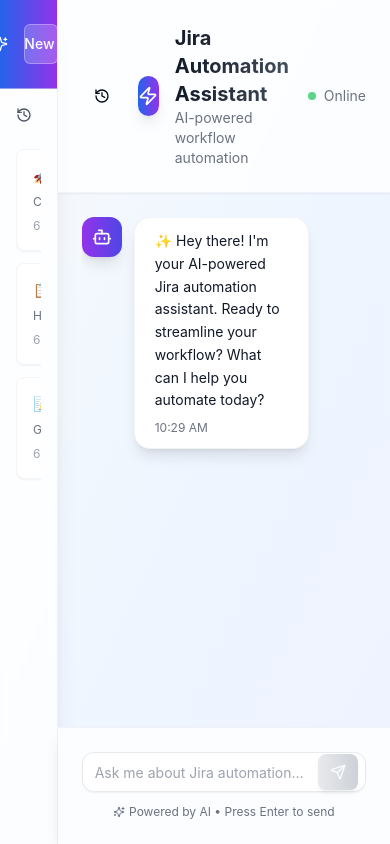
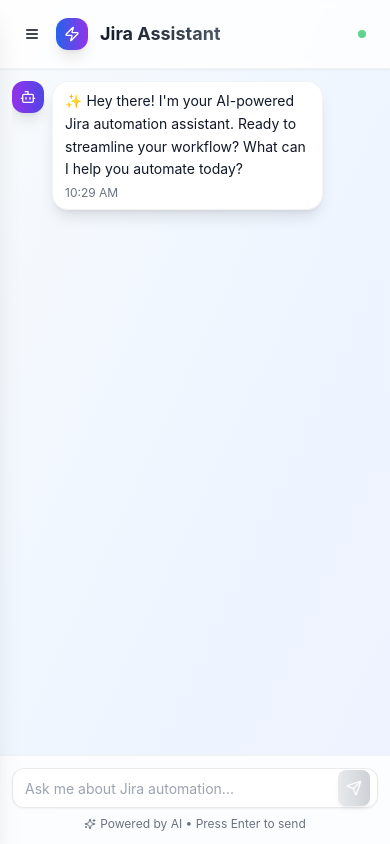
Before and after one commit to Manav1011/jira-chat-automator, a React (Vite) app: page / in a window 390 px wide. Built offline with nearby package versions, Linux system fonts and the light colour scheme.

Commit message:
Fix: Make UI fully responsive
- Improved responsiveness across all devices.
- Optimized layout and elements for various screen sizes.
- Enhanced mobile and tablet user experience.

```diff
--- a/src/pages/Index.tsx
+++ b/src/pages/Index.tsx
@@ -1,6 +1,6 @@
 
 import React, { useState, useRef, useEffect } from 'react';
-import { Send, History, MessageCircle, Bot, User, Sparkles, Zap } from 'lucide-react';
+import { Send, History, MessageCircle, Bot, User, Sparkles, Zap, Menu, X } from 'lucide-react';
 import { Button } from "@/components/ui/button";
 import { Input } from "@/components/ui/input";
 import { ScrollArea } from "@/components/ui/scroll-area";
@@ -56,7 +56,7 @@ const Index = () => {
     }
   ]);
   const [currentChatId, setCurrentChatId] = useState('current');
-  const [sidebarOpen, setSidebarOpen] = useState(true);
+  const [sidebarOpen, setSidebarOpen] = useState(false);
   const messagesEndRef = useRef<HTMLDivElement>(null);
   const inputRef = useRef<HTMLInputElement>(null);
 
@@ -123,6 +123,7 @@ const Index = () => {
       }
     ]);
     setCurrentChatId('new-' + Date.now());
+    setSidebarOpen(false); // Close sidebar on mobile after selection
   };
 
   const loadChatHistory = (chat: ChatHistory) => {
@@ -141,39 +142,62 @@ const Index = () => {
       }
     ]);
     setCurrentChatId(chat.id);
+    setSidebarOpen(false); // Close sidebar on mobile after selection
   };
 
   return (
     <div className="flex h-screen bg-gradient-to-br from-slate-50 via-blue-50 to-indigo-50">
+      {/* Mobile Overlay */}
+      {sidebarOpen && (
+        <div
+          className="fixed inset-0 bg-black/50 z-40 lg:hidden"
+          onClick={() => setSidebarOpen(false)}
+        />
+      )}
+
       {/* Sidebar */}
-      <div className={`${sidebarOpen ? 'w-80' : 'w-0'} transition-all duration-300 overflow-hidden bg-white/80 backdrop-blur-sm border-r border-gray-200/50 flex flex-col shadow-xl`}>
-        <div className="p-6 border-b border-gray-200/50 bg-gradient-to-r from-blue-600 to-purple-600">
+      <div className={`${
+        sidebarOpen ? 'translate-x-0' : '-translate-x-full'
+      } lg:translate-x-0 fixed lg:relative z-50 lg:z-auto transition-transform duration-300 ease-in-out w-80 lg:w-80 xl:w-96 h-full bg-white/90 backdrop-blur-sm border-r border-gray-200/50 flex flex-col shadow-xl`}>
+        {/* Close button for mobile */}
+        <div className="lg:hidden absolute top-4 right-4 z-10">
+          <Button
+            variant="ghost"
+            size="sm"
+            onClick={() => setSidebarOpen(false)}
+            className="p-2"
+          >
+            <X className="w-5 h-5" />
+          </Button>
+        </div>
+
+        <div className="p-4 lg:p-6 border-b border-gray-200/50 bg-gradient-to-r from-blue-600 to-purple-600">
           <Button
             onClick={startNewChat}
-            className="w-full bg-white/20 hover:bg-white/30 text-white border border-white/30 backdrop-blur-sm transition-all duration-200 hover:scale-105"
+            className="w-full bg-white/20 hover:bg-white/30 text-white border border-white/30 backdrop-blur-sm transition-all duration-200 hover:scale-105 text-sm lg:text-base"
           >
             <Sparkles className="w-4 h-4 mr-2" />
             New Chat
           </Button>
         </div>
 
-        <ScrollArea className="flex-1 p-4">
+        <ScrollArea className="flex-1 p-3 lg:p-4">
           <div className="space-y-3">
-            <h3 className="text-sm font-semibold text-gray-600 mb-6 flex items-center">
-              <History className="w-4 h-4 mr-2" />
+            <h3 className="text-xs lg:text-sm font-semibold text-gray-600 mb-4 lg:mb-6 flex items-center">
+              <History className="w-3 h-3 lg:w-4 lg:h-4 mr-2" />
               Recent Conversations
             </h3>
             {chatHistory.map((chat) => (
               <Card
                 key={chat.id}
-                className={`p-4 cursor-pointer hover:bg-gradient-to-r hover:from-blue-50 hover:to-purple-50 transition-all duration-200 hover:scale-[1.02] hover:shadow-md ${
+                className={`p-3 lg:p-4 cursor-pointer hover:bg-gradient-to-r hover:from-blue-50 hover:to-purple-50 transition-all duration-200 hover:scale-[1.02] hover:shadow-md ${
                   currentChatId === chat.id ? 'bg-gradient-to-r from-blue-50 to-purple-50 border-blue-200 shadow-md' : 'border-gray-100'
                 }`}
                 onClick={() => loadChatHistory(chat)}
               >
-                <h4 className="font-semibold text-sm text-gray-900 truncate">{chat.title}</h4>
-                <p className="text-xs text-gray-500 mt-2 truncate">{chat.lastMessage}</p>
-                <p className="text-xs text-gray-400 mt-2">
+                <h4 className="font-semibold text-xs lg:text-sm text-gray-900 truncate">{chat.title}</h4>
+                <p className="text-xs text-gray-500 mt-1 lg:mt-2 truncate">{chat.lastMessage}</p>
+                <p className="text-xs text-gray-400 mt-1 lg:mt-2">
                   {chat.timestamp.toLocaleDateString()}
                 </p>
               </Card>
@@ -183,65 +207,65 @@ const Index = () => {
       </div>
 
       {/* Main Chat Area */}
-      <div className="flex-1 flex flex-col">
+      <div className="flex-1 flex flex-col min-w-0">
         {/* Header */}
-        <div className="bg-white/80 backdrop-blur-sm border-b border-gray-200/50 p-6 flex items-center justify-between shadow-sm">
-          <div className="flex items-center">
+        <div className="bg-white/80 backdrop-blur-sm border-b border-gray-200/50 p-4 lg:p-6 flex items-center justify-between shadow-sm">
+          <div className="flex items-center min-w-0">
             <Button
               variant="ghost"
               size="sm"
               onClick={() => setSidebarOpen(!sidebarOpen)}
-              className="mr-4 hover:bg-gray-100/50 hover:scale-105 transition-all duration-200"
+              className="mr-2 lg:mr-4 hover:bg-gray-100/50 hover:scale-105 transition-all duration-200 p-2"
             >
-              <History className="w-5 h-5" />
+              <Menu className="w-4 h-4 lg:w-5 lg:h-5" />
             </Button>
-            <div className="flex items-center">
-              <div className="w-10 h-10 bg-gradient-to-r from-blue-600 to-purple-600 rounded-xl flex items-center justify-center mr-4 shadow-lg">
-                <Zap className="w-5 h-5 text-white" />
+            <div className="flex items-center min-w-0">
+              <div className="w-8 h-8 lg:w-10 lg:h-10 bg-gradient-to-r from-blue-600 to-purple-600 rounded-xl flex items-center justify-center mr-3 lg:mr-4 shadow-lg flex-shrink-0">
+                <Zap className="w-4 h-4 lg:w-5 lg:h-5 text-white" />
               </div>
-              <div>
-                <h1 className="text-xl font-bold bg-gradient-to-r from-gray-900 to-gray-600 bg-clip-text text-transparent">
-                  Jira Automation Assistant
+              <div className="min-w-0">
+                <h1 className="text-lg lg:text-xl font-bold bg-gradient-to-r from-gray-900 to-gray-600 bg-clip-text text-transparent truncate">
+                  Jira Assistant
                 </h1>
-                <p className="text-sm text-gray-500">AI-powered workflow automation</p>
+                <p className="text-xs lg:text-sm text-gray-500 hidden sm:block">AI-powered automation</p>
               </div>
             </div>
           </div>
-          <div className="flex items-center text-sm text-gray-500">
+          <div className="flex items-center text-xs lg:text-sm text-gray-500 flex-shrink-0">
             <div className="w-2 h-2 bg-green-500 rounded-full mr-2 animate-pulse"></div>
-            Online
+            <span className="hidden sm:inline">Online</span>
           </div>
         </div>
 
         {/* Messages */}
-        <ScrollArea className="flex-1 p-6">
-          <div className="max-w-4xl mx-auto space-y-6">
+        <ScrollArea className="flex-1 p-3 lg:p-6">
+          <div className="max-w-4xl mx-auto space-y-4 lg:space-y-6">
             {messages.map((message) => (
               <div
                 key={message.id}
                 className={`flex ${message.isUser ? 'justify-end' : 'justify-start'} animate-fade-in`}
               >
-                <div className={`flex max-w-[80%] ${message.isUser ? 'flex-row-reverse' : 'flex-row'}`}>
-                  <div className={`flex-shrink-0 ${message.isUser ? 'ml-3' : 'mr-3'}`}>
-                    <div className={`w-10 h-10 rounded-xl flex items-center justify-center shadow-lg ${
+                <div className={`flex max-w-[85%] sm:max-w-[80%] lg:max-w-[70%] ${message.isUser ? 'flex-row-reverse' : 'flex-row'}`}>
+                  <div className={`flex-shrink-0 ${message.isUser ? 'ml-2 lg:ml-3' : 'mr-2 lg:mr-3'}`}>
+                    <div className={`w-8 h-8 lg:w-10 lg:h-10 rounded-xl flex items-center justify-center shadow-lg ${
                       message.isUser
                         ? 'bg-gradient-to-r from-blue-600 to-blue-700'
                         : 'bg-gradient-to-r from-purple-600 to-indigo-600'
                     }`}>
                       {message.isUser ? (
-                        <User className="w-5 h-5 text-white" />
+                        <User className="w-4 h-4 lg:w-5 lg:h-5 text-white" />
                       ) : (
-                        <Bot className="w-5 h-5 text-white" />
+                        <Bot className="w-4 h-4 lg:w-5 lg:h-5 text-white" />
                       )}
                     </div>
                   </div>
-                  <div className={`rounded-2xl px-5 py-3 shadow-lg ${
+                  <div className={`rounded-2xl px-3 py-2 lg:px-5 lg:py-3 shadow-lg ${
                     message.isUser
                       ? 'bg-gradient-to-r from-blue-600 to-blue-700 text-white'
                       : 'bg-white border border-gray-200/50 text-gray-900 backdrop-blur-sm'
                   }`}>
-                    <p className="text-sm leading-relaxed">{message.content}</p>
-                    <p className={`text-xs mt-2 ${
+                    <p className="text-sm leading-relaxed break-words">{message.content}</p>
+                    <p className={`text-xs mt-1 lg:mt-2 ${
                       message.isUser ? 'text-blue-100' : 'text-gray-500'
                     }`}>
                       {message.timestamp.toLocaleTimeString([], { hour: '2-digit', minute: '2-digit' })}
@@ -254,13 +278,13 @@ const Index = () => {
             {/* Typing Indicator */}
             {isTyping && (
               <div className="flex justify-start animate-fade-in">
-                <div className="flex max-w-[80%]">
-                  <div className="flex-shrink-0 mr-3">
-                    <div className="w-10 h-10 rounded-xl bg-gradient-to-r from-purple-600 to-indigo-600 flex items-center justify-center shadow-lg">
-                      <Bot className="w-5 h-5 text-white" />
+                <div className="flex max-w-[85%] sm:max-w-[80%] lg:max-w-[70%]">
+                  <div className="flex-shrink-0 mr-2 lg:mr-3">
+                    <div className="w-8 h-8 lg:w-10 lg:h-10 rounded-xl bg-gradient-to-r from-purple-600 to-indigo-600 flex items-center justify-center shadow-lg">
+                      <Bot className="w-4 h-4 lg:w-5 lg:h-5 text-white" />
                     </div>
                   </div>
-                  <div className="bg-white border border-gray-200/50 rounded-2xl px-5 py-3 shadow-lg backdrop-blur-sm">
+                  <div className="bg-white border border-gray-200/50 rounded-2xl px-3 py-2 lg:px-5 lg:py-3 shadow-lg backdrop-blur-sm">
                     <div className="flex space-x-1">
                       <div className="w-2 h-2 bg-purple-400 rounded-full animate-bounce"></div>
                       <div className="w-2 h-2 bg-purple-400 rounded-full animate-bounce" style={{ animationDelay: '0.2s' }}></div>
@@ -275,9 +299,9 @@ const Index = () => {
         </ScrollArea>
 
         {/* Input Area */}
-        <div className="bg-white/80 backdrop-blur-sm border-t border-gray-200/50 p-6 shadow-lg">
+        <div className="bg-white/80 backdrop-blur-sm border-t border-gray-200/50 p-3 lg:p-6 shadow-lg">
           <div className="max-w-4xl mx-auto">
-            <div className="flex items-center space-x-4">
+            <div className="flex items-center space-x-2 lg:space-x-4">
               <div className="flex-1 relative">
                 <Input
                   ref={inputRef}
@@ -285,19 +309,19 @@ const Index = () => {
                   onChange={(e) => setInputValue(e.target.value)}
                   onKeyPress={handleKeyPress}
                   placeholder="Ask me about Jira automation..."
-                  className="pr-14 py-4 text-sm border-gray-300/50 focus:border-blue-500 focus:ring-blue-500 rounded-xl shadow-sm bg-white/70 backdrop-blur-sm placeholder:text-gray-400"
+                  className="pr-12 lg:pr-14 py-3 lg:py-4 text-sm border-gray-300/50 focus:border-blue-500 focus:ring-blue-500 rounded-xl shadow-sm bg-white/70 backdrop-blur-sm placeholder:text-gray-400"
                 />
                 <Button
                   onClick={handleSendMessage}
                   disabled={!inputValue.trim() || isTyping}
                   size="sm"
-                  className="absolute right-2 top-1/2 transform -translate-y-1/2 bg-gradient-to-r from-blue-600 to-purple-600 hover:from-blue-700 hover:to-purple-700 disabled:from-gray-300 disabled:to-gray-400 rounded-lg shadow-md hover:scale-105 transition-all duration-200"
+                  className="absolute right-2 top-1/2 transform -translate-y-1/2 bg-gradient-to-r from-blue-600 to-purple-600 hover:from-blue-700 hover:to-purple-700 disabled:from-gray-300 disabled:to-gray-400 rounded-lg shadow-md hover:scale-105 transition-all duration-200 p-2"
                 >
                   <Send className="w-4 h-4" />
                 </Button>
               </div>
             </div>
-            <p className="text-xs text-gray-500 mt-3 text-center flex items-center justify-center">
+            <p className="text-xs text-gray-500 mt-2 lg:mt-3 text-center flex items-center justify-center">
               <Sparkles className="w-3 h-3 mr-1" />
               Powered by AI • Press Enter to send
             </p>
```
